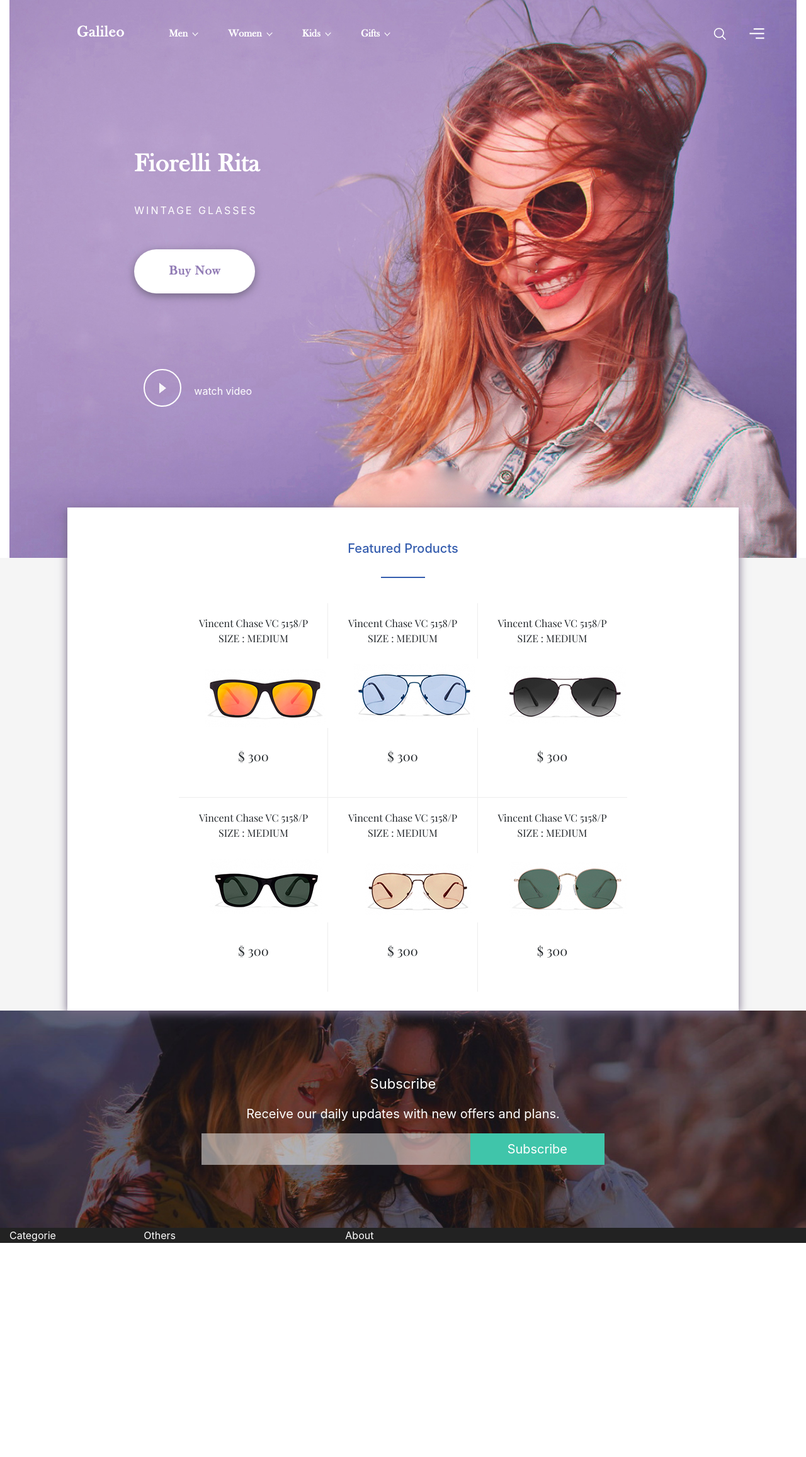
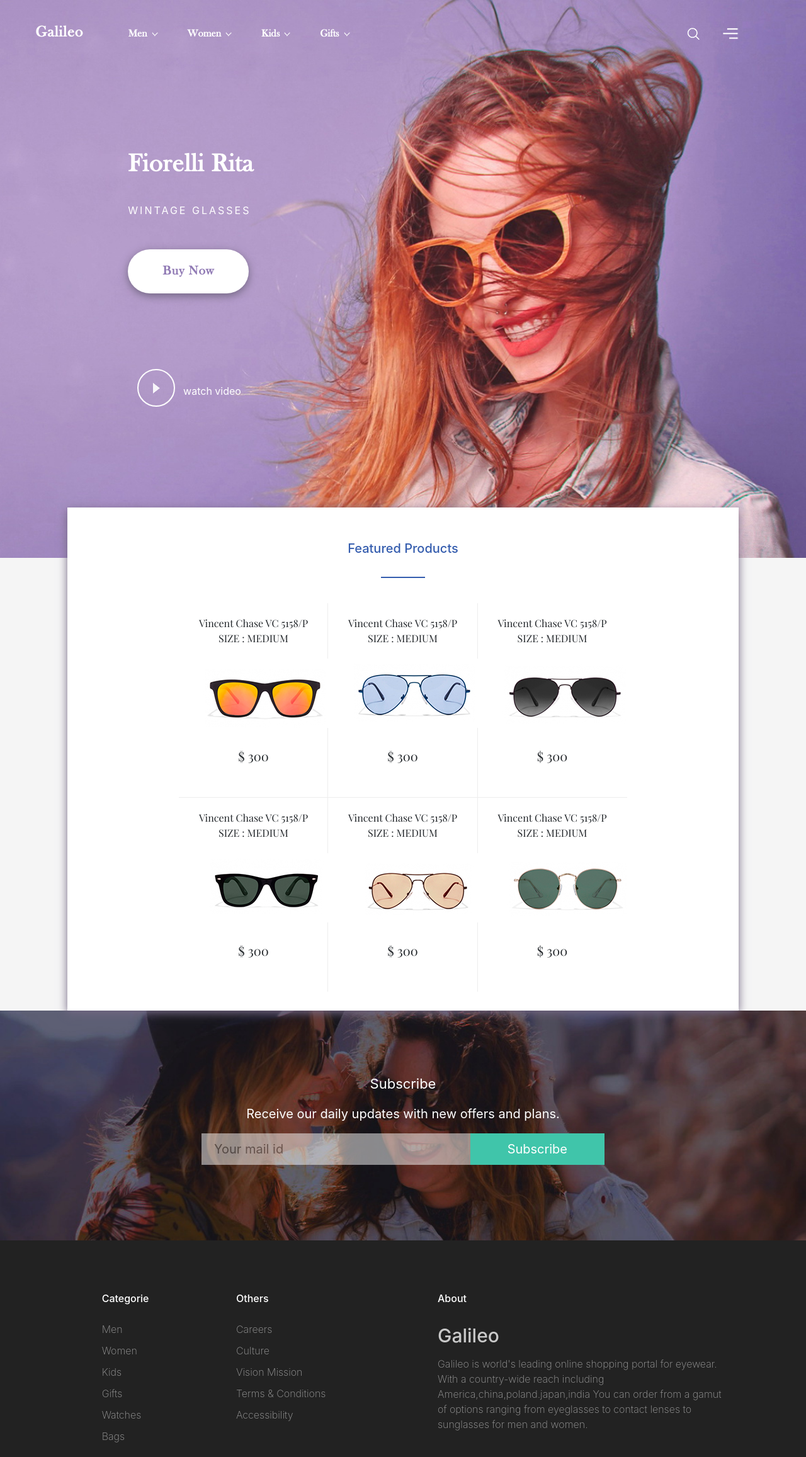
Before and after one commit to veronika-a/galileo, a PHP site: page /main.html in a window 1280 px wide. Shown: the whole page at 63% size. Before the commit the page ends 1974 px from the top, so only its background shows below. Run offline with PHP 8.4, Linux system fonts and the light colour scheme; some libraries are stand-ins or nearby versions.

Commit message:
maybefinal

```diff
--- a/main.html
+++ b/main.html
@@ -15,16 +15,17 @@
 </head>
 <body>
 
-	<div class="container-fluid" >
-
+	<div class="container-fluid" style="padding: 0; overflow-x: hidden;">
+		<div class="row justify-content-center">
+			<div class="col-md-12 col-sm-12">
 				<header class="header" >
 					<nav>
 						<div class="row justify-content-center main_menu">
 
-					<div class="col-md-1 offset-md-1 log">
-						<span>Galileo</span>
+							<div class="col-md-1 сol-sm-8 log">
+								<p>Galileo</p>
 							</div>
-					<div class="col-md-8">
+							<div class="col-md-8 col-sm-8">
 								<ul>
 									<li>
 										<span>Men</span>
@@ -41,29 +42,35 @@
 									</li>
 								</ul>
 							</div>
-					<div class="col-md-1 search">
+							<div class="col-md-1 col-sm-6 col-6 search">
 								<img src="img/p.png">
 							</div>
-					<div class="col-md-1 menu_burger">
+							<div class="col-md-1 col-sm-6 col-6 menu_burger">
 								<img src="img/menu.png">
 							</div >
 						</div>
 					</nav>
-			<div class="row ">
-				<div class="col-md-3 offset-md-2">
-					<div class="row fiorelli">Fiorelli Rita</div>
+					<div class="row justify-content-center">
+						<div class="col-md-8 col-sm-8 col-8 head_t ">
+							<div class="row fiorelli">
+								Fiorelli Rita
+							</div>
 							<div class="row wintage">WINTAGE GLASSES</div>
 							<div class="row">
 								<button class="buy_now">Buy Now</button>
 							</div>
 							<div class="row " style="padding-top: 120px; padding-bottom: 150px;">
-						<div class="col-md-3"><button class="watch"><img src="img/watch.png"></button>
+								<div class="col-md-1 col-sm-3"><button class="watch"><img src="img/watch.png"/></button>
 								</div>
-						<div class="col-md-9" style="line-height: 70px;">watch video</div>
+								<div  class="col-md-2 watch_video" style="line-height: 70px;">watch video
+								</div>
+							</div>
 						</div>
 					</div>
 				</div>
 			</header>
+		</div>
+	</div>
 </div>
 <div class="fon">
 
@@ -552,10 +559,37 @@
 </div>
 <footer>
 	<div class="container-fluid">
-			<div class="row">
-				<div class="col-md-2">Categorie</div>
-				<div class="col-md-3">Others</div>
-				<div class="col-md-5">About</div>
+		<div class="row justify-content-center">
+			<div class="col-md-2">
+				<ul>
+					<li class="z3">Categorie </li>
+					<li>Men</li>
+					<li>Women</li>
+					<li>Kids </li>
+					<li>Gifts </li>
+					<li>Watches </li>
+					<li>Bags</li>
+				</ul>
+			</div>
+			<div class="col-md-3">
+				<ul>
+					<li class="z3">Others</li>
+					<li>Careers </li>
+					<li>Culture </li>
+					<li>Vision Mission</li>
+					<li>Terms & Conditions</li>
+					<li>Accessibility</li>
+				</ul>
+			</div>
+			<div class="col-md-5">
+				<ul>
+					<li class="z3">About</li>
+					<li class="z4">Galileo</li>
+					<li>
+						Galileo is world's leading online shopping portal for eyewear. With a country-wide reach including America,china,poland.japan,india You can order from a gamut of options ranging from eyeglasses to contact lenses to sunglasses for men and women.
+					</li>
+				</ul>
+			</div>
 		</div>
 	</div>
 </footer>
--- a/style.css
+++ b/style.css
@@ -5,7 +5,6 @@ body{
 
 	padding-top: 40px;
 	color: #fff;
-	background-position: 100%;
 	padding-bottom: 80px;
 	background: url(img/f1.jpg) ;
 	background-size: cover;
@@ -13,16 +12,15 @@ body{
 	background-position: 100% 100%;
 
 }
-.fon1{
 
-}
 .log{
 	font-family: BASKVILL;
 	line-height: 100%;
 	font-size: 24px;
 	font-weight:600;
 	letter-spacing: 1px;
-
+	padding-left: 10px;
+	text-align:center;
 }
 .main_menu{
 	font-weight:600;
@@ -92,6 +90,9 @@ body{
 	border-radius: 30px;
 	background: none;
 
+}
+.watch_b{
+	padding-top: 120px; padding-bottom: 150px;
 }
 .watch_video{
 	line-height: 70px;
@@ -199,13 +200,55 @@ main{
 
 footer{
 	background: #222222;
-	color: #fff;
+	color: #9d9d9d;
+	font-weight: 200;
 }
 
 .mail div{
-	padding: 0;
+	padding-left: 0;
+	padding-right: 0;
+	padding-bottom: 20px;
 }
-input::placeholder {
-  color: #fff;
-  opacity: 0;
+.mail input{
+	padding-left: 20px;
 }
+.z3{
+	color: #fff;
+	font-weight: 500;
+	padding-top: 80px;
+	padding-bottom: 20px;
+}
+.z4{
+	color: #c9c9c9;
+	font-weight: 500;
+	font-size: 30px;
+}
+footer ul li{
+	padding-top: 5px;
+	padding-bottom: 5px;
+	list-style: none;
+}
+footer ul li:hover{
+	color: #fff;
+}
+@media screen and (max-width: 700px){
+	.buy_now{
+		visibility: hidden;
+	}
+	.watch_b{
+		visibility: hidden;
+	}
+	.watch_video{
+		visibility: hidden;
+	}
+	.watch{
+		visibility: hidden;
+	}
+	.wintage{
+		padding-bottom: 0;
+	}
+	.header{
+		height: 600px;
+		 overflow-y: hidden;
+	}
+}
```
Also changed, not shown: img/[Originals]/f1.jpg (added), img/f1.jpg. Lines whose indentation alone changed are shown as unchanged.
